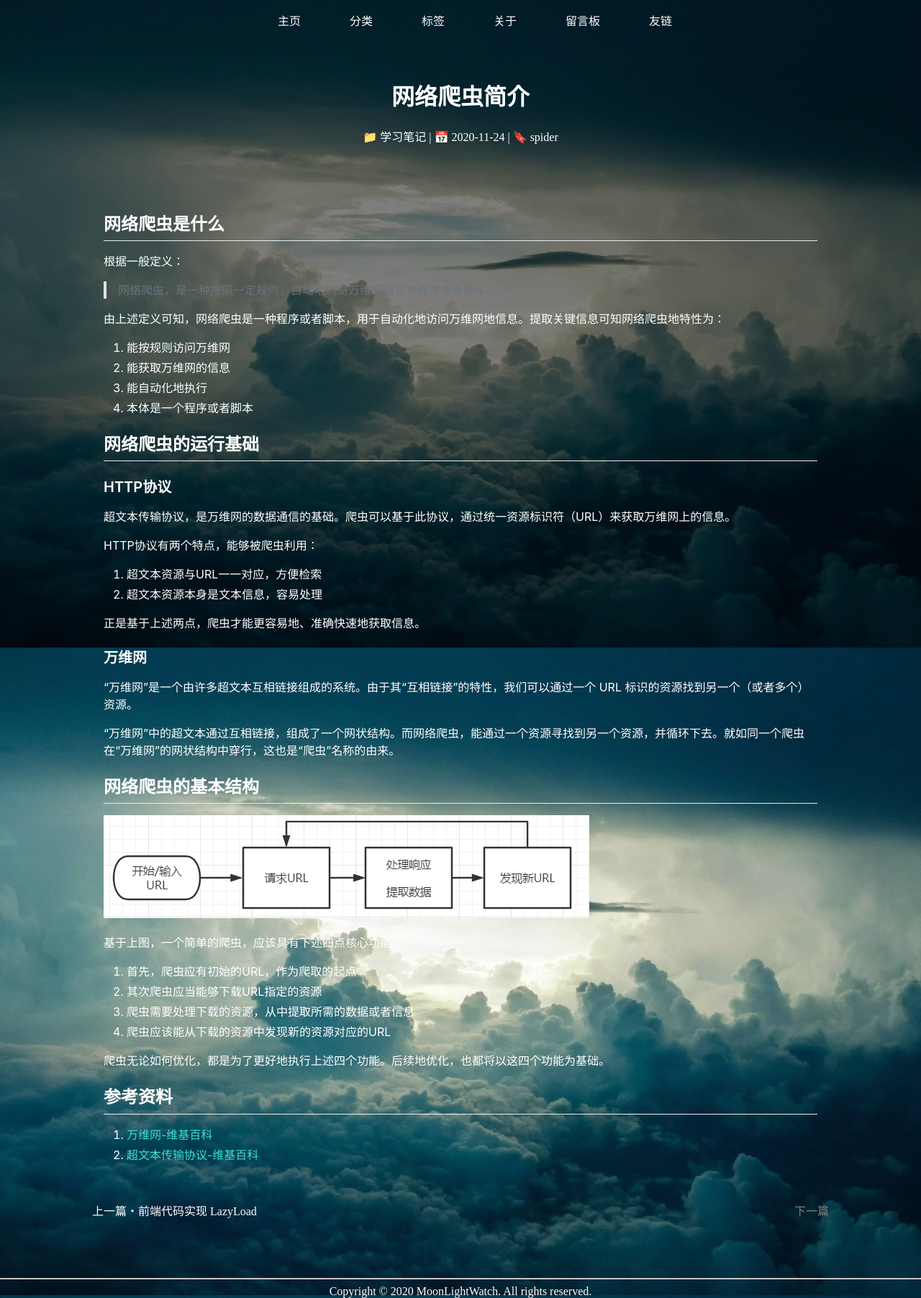
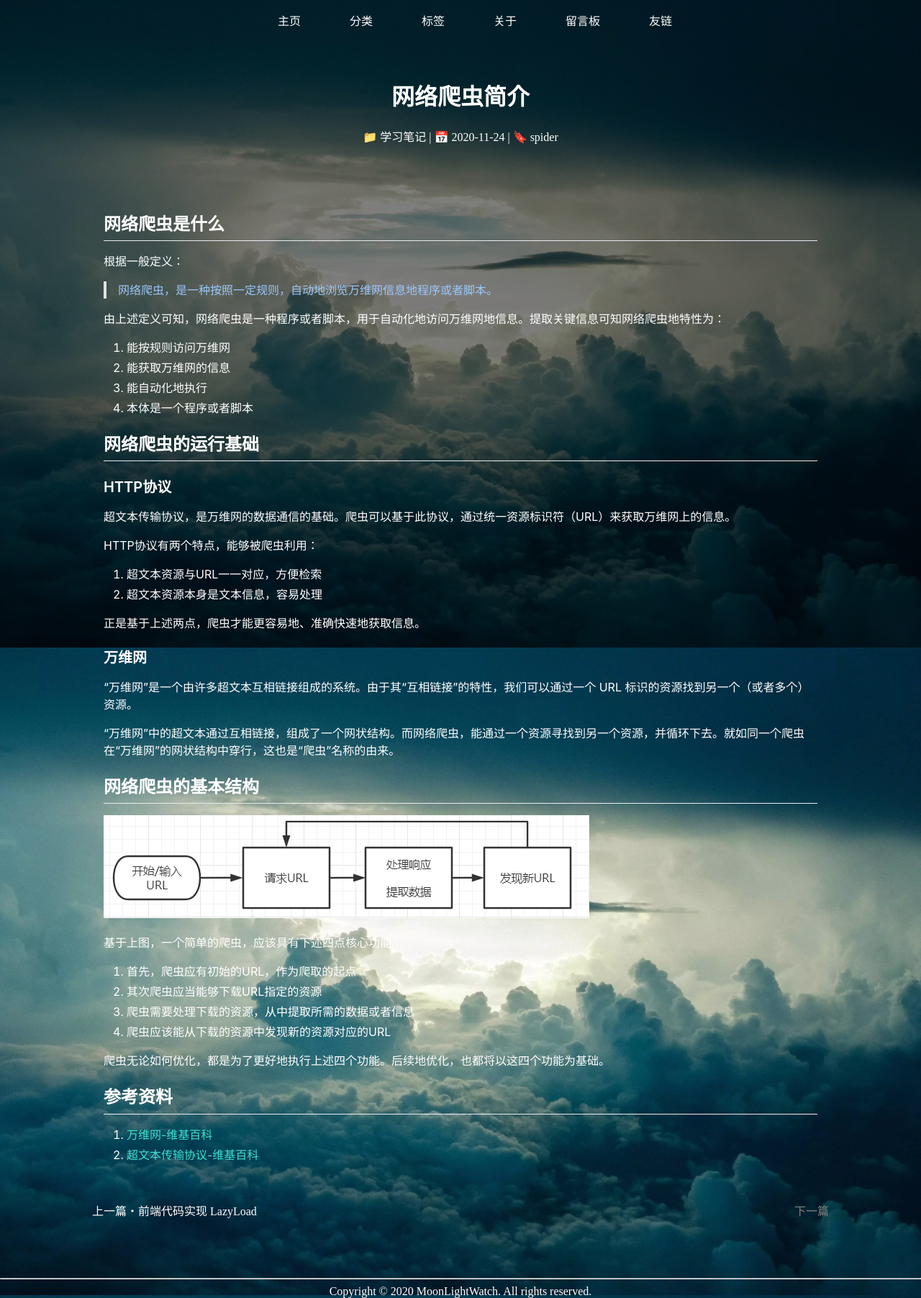
Before and after one commit to moonlightwatch/moonlightwatch.github.io, a Jekyll site: the page built from _posts/2020-11-24-网络爬虫简介.md, in a window 1280 px wide. Shown: the whole page at 72% size. Built offline with Jekyll 4.4.1, drawn with Linux system fonts in a browser that asks for light colours; comment, search, counter and statistics services are not loaded.

Commit message:
优化引用字体颜色

```diff
--- a/assets/css/md.css
+++ b/assets/css/md.css
@@ -595,7 +595,7 @@
 
 .m-markdown-body blockquote {
     padding: 0 1em;
-    color: #6a737d;
+    color: #9ac7fa;
     border-left: .25em solid #dfe2e5;
 }
 
```
